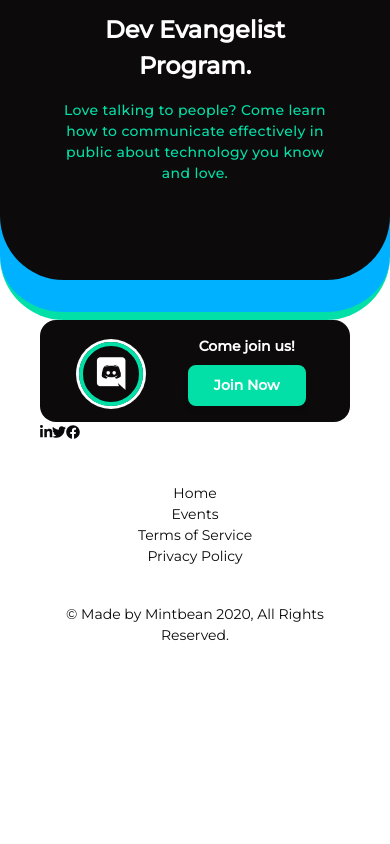
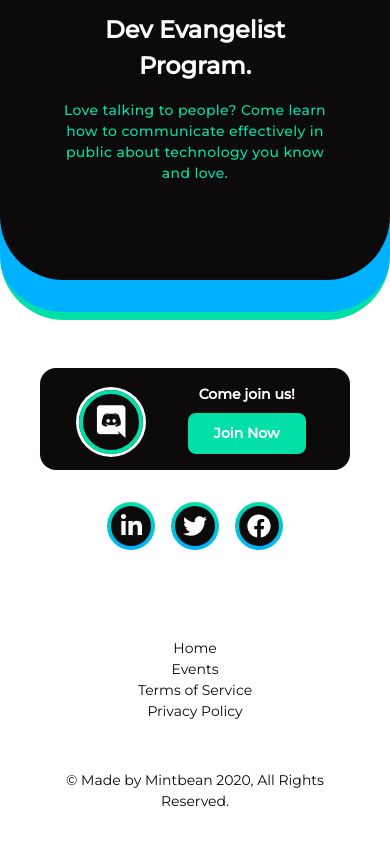
Before and after one commit to Folkwise-io/MintbeanPlatformV3-frontend, a React app: page / in a window 390 px wide. Shown: the part 2681-3525 px from the top of the page. Before the commit the page ends 3375 px from the top, so only its background shows below. Built offline with nearby package versions, Linux system fonts and the light colour scheme; no server answers.

Commit message:
footer icons added, fully responsive, pre merge

```diff
--- a/src/views/components/Footer/DiscordButton.tsx
+++ b/src/views/components/Footer/DiscordButton.tsx
@@ -13,7 +13,7 @@ type Props = {
 export const DiscordButton: FC<Props> = ({ button }) => {
   const { text } = button;
   return (
-    <div className="bg-black text-white grid grid-cols-3 place-items-center py-4 rounded-mb-xs">
+    <div className="bg-black text-white row-span-2 grid grid-cols-3 place-items-center py-4 rounded-mb-xs">
       <DiscordIcon />
       <div className="col-span-2 text-center">
         <p className="pb-2 font-semibold">{text}</p>
--- a/src/views/components/SocialLinks.tsx
+++ b/src/views/components/SocialLinks.tsx
@@ -2,24 +2,56 @@ import React, { FC } from "react";
 import { FontAwesomeIcon } from "@fortawesome/react-fontawesome";
 import { faLinkedinIn, faTwitter, faFacebook } from "@fortawesome/free-brands-svg-icons";
 
-export const SocialLinks: FC<unknown> = () => {
+type Social = {
+  linkedin: string;
+  twitter: string;
+  facebook: string;
+};
+
+type Props = {
+  social: Social;
+};
+
+export const SocialLinks: FC<Props> = ({ social }) => {
+  const { linkedin, twitter, facebook } = social;
   const commonTarget = "_blank";
   const commonRel = "noopener noreferrer";
 
   return (
-    <div>
-      <a rel={commonRel} target={commonTarget} href="https://www.linkedin.com/company/mintbean/">
-        <span className="sr-only">Mintbean - Twitter</span>
-        <FontAwesomeIcon icon={faLinkedinIn} />
-      </a>
-      <a rel={commonRel} target={commonTarget} href="https://www.linkedin.com/company/mintbean/">
-        <span className="sr-only">Mintbean - Twitter</span>
-        <FontAwesomeIcon icon={faTwitter} />
-      </a>
-      <a rel={commonRel} target={commonTarget} href="https://www.facebook.com/Mintbean-104353817855570">
-        <span className="sr-only">Mintbean - Facebook</span>
-        <FontAwesomeIcon icon={faFacebook} />
-      </a>
-    </div>
+    <ul className="text-white flex justify-center md:justify-start items-end pt-8 md:pt-0 md:pl-8">
+      <li className="h-12 w-12 flex justify-center items-center bg-gradient-to-b from-mb-green-200 to-mb-blue-100 rounded-full">
+        <a
+          className="bg-black h-10 w-10 rounded-full flex justify-center items-center hover:text-mb-green-200"
+          rel={commonRel}
+          target={commonTarget}
+          href="https://www.linkedin.com/company/mintbean/"
+        >
+          <span className="sr-only">{linkedin}</span>
+          <FontAwesomeIcon className="text-2xl" icon={faLinkedinIn} />
+        </a>
+      </li>
+      <li className="h-12 w-12 flex justify-center items-center bg-gradient-to-b from-mb-green-200 to-mb-blue-100 rounded-full mx-4">
+        <a
+          className="bg-black h-10 w-10 rounded-full flex justify-center items-center hover:text-mb-green-200"
+          rel={commonRel}
+          target={commonTarget}
+          href="https://www.linkedin.com/company/mintbean/"
+        >
+          <span className="sr-only">{twitter}</span>
+          <FontAwesomeIcon className="text-2xl" icon={faTwitter} />
+        </a>
+      </li>
+      <li className="h-12 w-12 flex justify-center items-center bg-gradient-to-b from-mb-green-200 to-mb-blue-100 rounded-full">
+        <a
+          className="bg-black h-10 w-10 rounded-full flex justify-center items-center hover:text-mb-green-200"
+          rel={commonRel}
+          target={commonTarget}
+          href="https://www.facebook.com/Mintbean-104353817855570"
+        >
+          <span className="sr-only">{facebook}</span>
+          <FontAwesomeIcon className="text-2xl" icon={faFacebook} />
+        </a>
+      </li>
+    </ul>
   );
 };
--- a/src/views/layouts/Footer.tsx
+++ b/src/views/layouts/Footer.tsx
@@ -17,15 +17,19 @@ export const Footer: FC<Props> = ({ footer }) => {
   const buttonArgs = {
     text: "Come join us!",
   };
-
+  const socialArgs = {
+    linkedin: "Mintbean - LinkedIn",
+    twitter: "Mintbean - Twitter",
+    facebook: "Mintbean - Facebook",
+  };
   return (
-    <footer className="w-full font-body text-sm grid grid-rows-2 md:grid-cols-3 md:grid-rows-1 items-stretch md:pt-24 pb-12 md:gap-4 lg:grid-cols-2 lg:gap-0">
-      <article className="mx-10 mb-10 md:mb-0 md:grid md:grid-rows-2 md:col-span-1 lg:grid-rows-1 lg:grid-cols-2 md:mr-0 md:ml-12">
+    <footer className="w-full font-body text-sm grid grid-rows-2 md:grid-cols-3 md:grid-rows-1 items-stretch py-12 md:gap-4 lg:grid-cols-2 lg:gap-0">
+      <article className="mx-10 mb-10 md:mb-0 md:grid md:grid-rows-3 gap-4 md:col-span-1 lg:grid-rows-1 lg:grid-cols-2 md:mr-0 md:ml-16">
         <DiscordButton button={buttonArgs} />
-        <SocialLinks />
+        <SocialLinks social={socialArgs} />
       </article>
-      <article className="flex flex-col justify-between md:col-span-2 lg:col-span-1">
-        <ul className={`grid grid-cols-1 md:flex md:justify-evenly md:w-full`}>
+      <article className="flex flex-col justify-end md:col-span-2 lg:col-span-1 lg:w-2/3 lg:max-w-xl mx-auto md:mr-16">
+        <ul className={`grid grid-cols-1 md:flex md:justify-between md:w-full`}>
           {footerNav.map((item, index) => (
             <li key={index}>
               <Link className="whitespace-no-wrap flex justify-center hover:text-mb-green-200" to={links[index]}>
@@ -34,7 +38,7 @@ export const Footer: FC<Props> = ({ footer }) => {
             </li>
           ))}
         </ul>
-        <p className="text-center mx-10 md:text-right md:ml-0 md:mr-16">
+        <p className="text-center mt-12 md:mt-24 lg:mt-12 mx-10 md:text-right md:mx-0">
           © Made by Mintbean 2020, All Rights Reserved.
         </p>
       </article>
```
